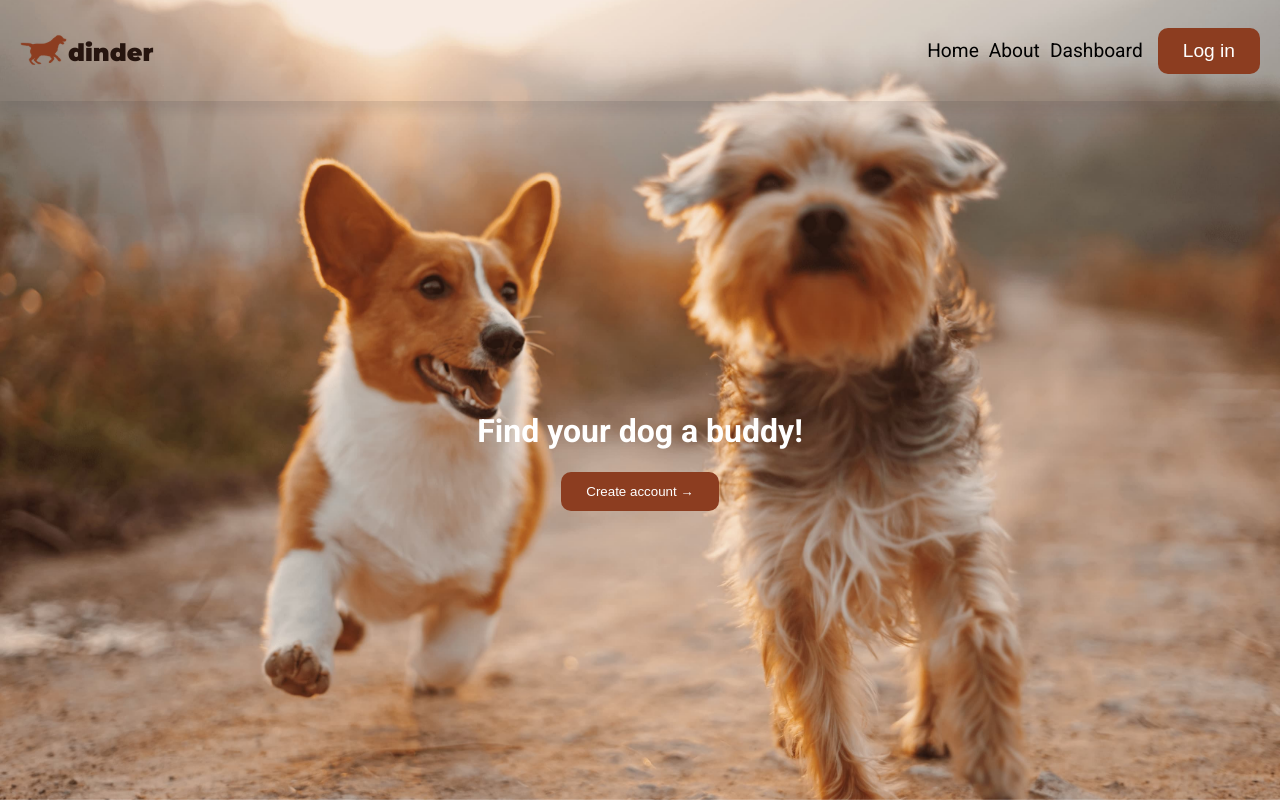
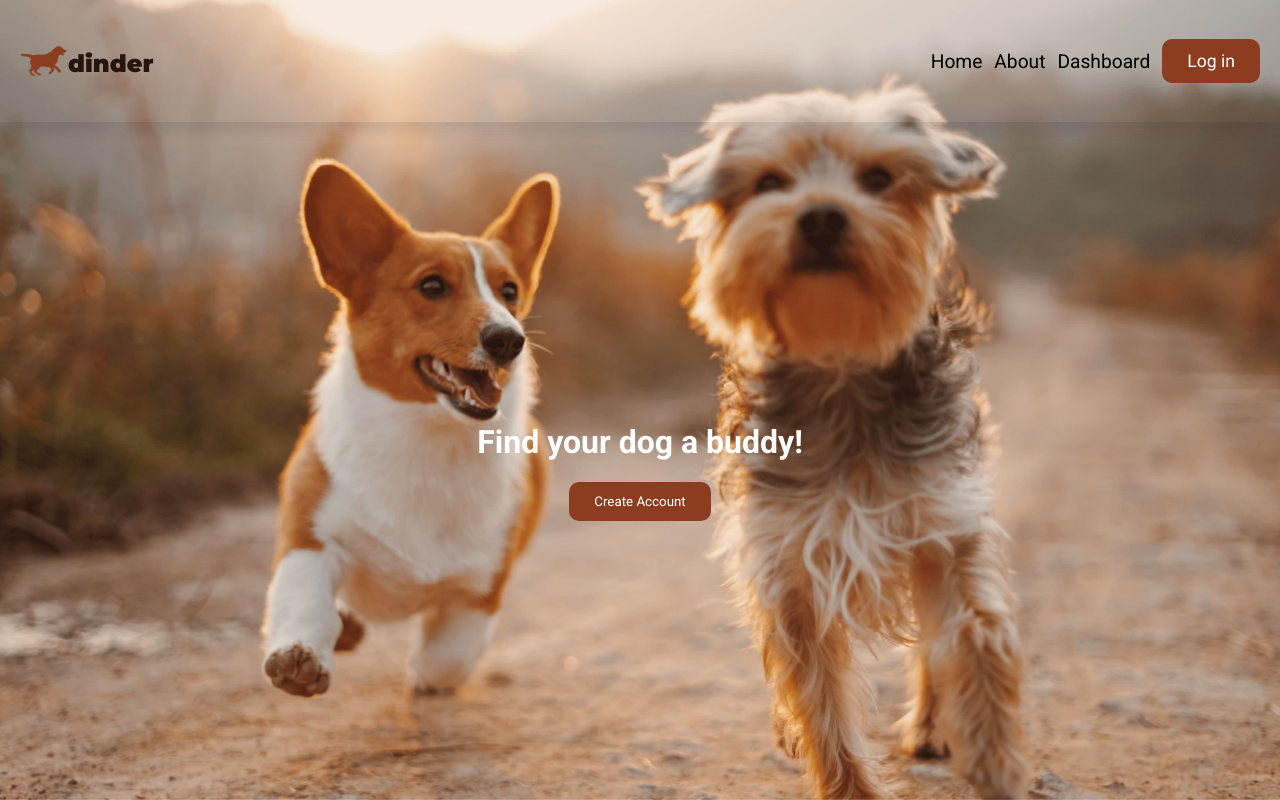
Before and after one commit to rudzupuke/SGT-final-task, a React (Create React App) app in the folder frontend/: page / in a window 1280 px wide. Built offline with nearby package versions, Linux system fonts and the light colour scheme.

Commit message:
styling home view and header

```diff
--- a/frontend/src/App.scss
+++ b/frontend/src/App.scss
@@ -6,20 +6,25 @@ $dark-text: #26150F;
 $white: #ffffff;
 $background-color: #E5E5E5;
 $primary: #8C3D20;
-$primary-brigt: #D98943;
+$primary-brigt: #f1770c;
 $primary-light: #C7B2A6;
 $primary-light-2: #C7B2A6;
 
 // reused elements
 
-.button {
+.button--primary {
     background-color: $primary;
     padding: 12px 25px;
     border: none;
     border-radius: 10px;
     color: $white;
+    cursor: pointer;
 
     &:hover {
-      opacity: 0.9;
+      background-color: $primary-brigt;
+    }
+
+    &:active {
+      background-color: $primary-brigt;
     }
   }
--- a/frontend/src/components/Header/Header.js
+++ b/frontend/src/components/Header/Header.js
@@ -1,9 +1,9 @@
-import logo from '../../assets/logo.svg';
-import './Header.scss';
+import logo from "../../assets/logo_white.svg";
+import "./Header.scss";
 
-const Header = () => {
+const Header = ({ authToken, minimal }) => {
 	return (
-		<div className="header">
+		<header className="header">
 			<div className="logo">
 				<img src={logo} className="logo__img" alt="logo"></img>
 				<span className="logo__text">dinder</span>
@@ -13,10 +13,14 @@ const Header = () => {
 					<li className="nav__item">Home</li>
 					<li className="nav__item">About</li>
 					<li className="nav__item">Dashboard</li>
+					{!authToken && (
+						<li>
+							<button className="button--primary">Log in</button>
+						</li>
+					)}
 				</ul>
-				<button className="button">Log in</button>
 			</nav>
-		</div>
+		</header>
 	);
 };
 
--- a/frontend/src/components/Header/Header.scss
+++ b/frontend/src/components/Header/Header.scss
@@ -10,19 +10,18 @@
 
 .nav {
     display: flex;
-    align-items: center;
     font-weight: 500;
     font-size: 1.2rem;
 
     .nav__list {
         display: flex;
+        align-items: center;
         list-style: none;
-        gap: 10px;
+        gap: 12px;
     }
 
     button {
-        margin-left: 15px;
-        font-size: 1.2rem;
+        font-size: 1.1rem;
     }
 }
 
--- a/frontend/src/index.css
+++ b/frontend/src/index.css
@@ -3,6 +3,10 @@
 @import url('https://fonts.googleapis.com/css2?family=Montserrat:wght@900&family=Roboto:ital,wght@0,300;0,400;0,700;1,400&display=swap');
 
 body, html {
+  margin: 0;
+  padding: 0;
+}
+
+* {
   font-family: 'Roboto', sans-serif;
-  margin: 0;
 }
--- a/frontend/src/pages/Home/Home.js
+++ b/frontend/src/pages/Home/Home.js
@@ -1,13 +1,19 @@
-import './Home.scss';
-import Header from "../../components/Header/Header"
+import "./Home.scss";
+import Header from "../../components/Header/Header";
 
 const Home = () => {
+	const authToken = false;
+	const handleClick = () => {
+		console.log("clicked!");
+	};
 	return (
 		<div className="home">
-			<Header />
+			<Header authToken={authToken} minimal={false}/>
 			<div className="home__container">
 				<h1 className="heading--main">Find your dog a buddy!</h1>
-				<button className="button">Create account &#8594;</button>
+				<button className="button--primary" onClick={handleClick}>
+					{authToken ? "Sign Out" : "Create Account"}
+				</button>
 			</div>
 		</div>
 	);
--- a/frontend/src/pages/Home/Home.scss
+++ b/frontend/src/pages/Home/Home.scss
@@ -4,9 +4,16 @@
     margin: 0;
     padding: 0;
     min-height: 100vh;
+    // width: 100vw;
+    // position: fixed;
     display: grid;
     grid-template-rows: auto 1fr;
-    background: url(../../assets/alvan-nee-T-0EW-SEbsE-unsplash.jpg);
+    background: linear-gradient(
+        to bottom,
+        rgba(0, 0, 0, 0.65) 0%,
+        rgba(0, 0, 0, 0.65) 100%,
+    );
+    background-image: url(../../assets/alvan-nee-T-0EW-SEbsE-unsplash.jpg);
     background-size:cover;
     background-repeat: no-repeat;
     background-position: center center;
```
Also changed, not shown: frontend/src/assets/logo_white.svg (added).
